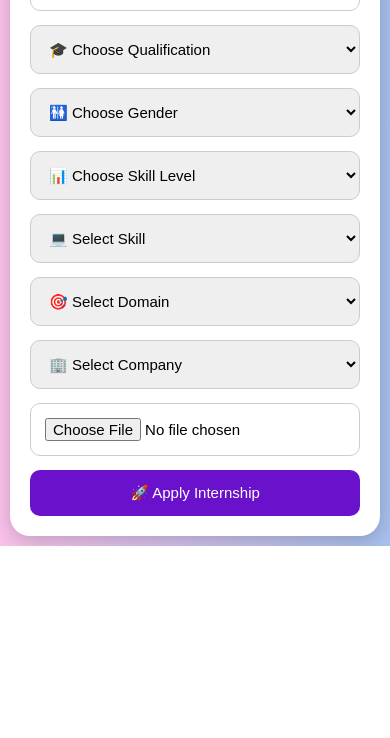
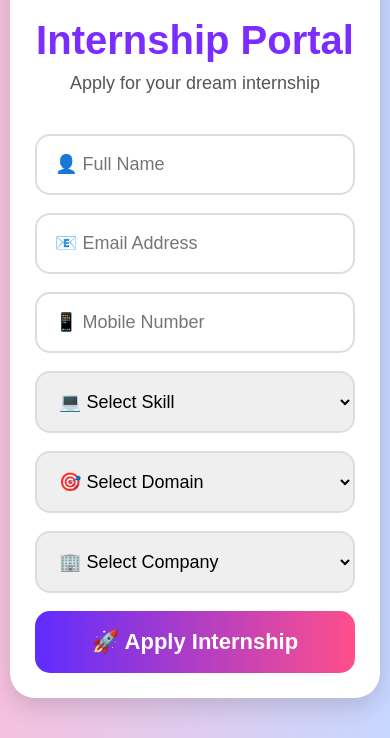
Before and after one commit to shivamkumar957678-hash/ai-internship-project-1, a Flask app: page / in a window 390 px wide. Shown: the part 387-1125 px from the top of the page. Before the commit the page ends 933 px from the top, so only its background shows below. Run offline with Flask 3, Linux system fonts and the light colour scheme.

Commit message:
Update index.html

```diff
--- a/templates/index.html
+++ b/templates/index.html
@@ -1,178 +1,375 @@
 <!DOCTYPE html>
 <html lang="en">
-
 <head>
-
-    <meta charset="UTF-8">
-
-    <meta name="viewport"
-          content="width=device-width, initial-scale=1.0">
-
+<meta charset="UTF-8" />
+<meta name="viewport" content="width=device-width, initial-scale=1.0"/>
 <title>Internship Portal</title>
 
-    <link rel="stylesheet"
-          href="{{ url_for('static', filename='style.css') }}">
+<link rel="stylesheet" href="https://cdnjs.cloudflare.com/ajax/libs/font-awesome/6.5.1/css/all.min.css"/>
 
+<style>
+
+*{
+    margin:0;
+    padding:0;
+    box-sizing:border-box;
+    font-family:Arial, sans-serif;
+}
+
+body{
+    background:linear-gradient(to right,#f6c1df,#c7d7ff);
+    min-height:100vh;
+}
+
+/* NAVBAR */
+
+.navbar{
+    width:100%;
+    padding:15px 30px;
+    background:linear-gradient(to right,#5f2cff,#ff4f8b);
+    display:flex;
+    justify-content:space-between;
+    align-items:center;
+    color:white;
+    flex-wrap:wrap;
+}
+
+.logo{
+    font-size:28px;
+    font-weight:bold;
+}
+
+.nav-links{
+    display:flex;
+    gap:20px;
+    flex-wrap:wrap;
+}
+
+.nav-links a{
+    color:white;
+    text-decoration:none;
+    font-weight:bold;
+}
+
+/* MAIN CONTAINER */
+
+.container{
+    width:95%;
+    max-width:1300px;
+    margin:40px auto;
+    background:white;
+    border-radius:25px;
+    padding:40px;
+    display:flex;
+    gap:40px;
+    align-items:center;
+    justify-content:center;
+    box-shadow:0 8px 25px rgba(0,0,0,0.15);
+    flex-wrap:wrap;
+}
+
+/* LEFT SIDE */
+
+.left{
+    flex:1;
+    min-width:300px;
+    text-align:center;
+}
+
+.left img{
+    width:100%;
+    max-width:450px;
+}
+
+.left h1{
+    font-size:55px;
+    color:#7b2cff;
+    margin-top:15px;
+}
+
+.left p{
+    margin-top:10px;
+    font-size:22px;
+    color:#555;
+}
+
+/* RIGHT FORM */
+
+.right{
+    flex:1;
+    min-width:320px;
+}
+
+form{
+    display:flex;
+    flex-direction:column;
+    gap:18px;
+}
+
+.input-box{
+    width:100%;
+}
+
+.input-box input,
+.input-box select{
+    width:100%;
+    padding:18px;
+    border-radius:15px;
+    border:2px solid #ddd;
+    font-size:18px;
+    outline:none;
+}
+
+.input-box input:focus,
+.input-box select:focus{
+    border-color:#7b2cff;
+}
+
+.btn{
+    width:100%;
+    padding:18px;
+    border:none;
+    border-radius:15px;
+    background:linear-gradient(to right,#5f2cff,#ff4f8b);
+    color:white;
+    font-size:22px;
+    font-weight:bold;
+    cursor:pointer;
+    transition:0.3s;
+}
+
+.btn:hover{
+    transform:scale(1.02);
+}
+
+/* SUCCESS PAGE */
+
+.success-box{
+    width:90%;
+    max-width:700px;
+    margin:60px auto;
+    background:white;
+    border-radius:25px;
+    padding:40px;
+    text-align:center;
+    box-shadow:0 8px 25px rgba(0,0,0,0.15);
+}
+
+.success-box h1{
+    color:#7b2cff;
+    margin-bottom:20px;
+    font-size:45px;
+}
+
+.success-box p{
+    font-size:20px;
+    margin:10px 0;
+}
+
+.task-btn{
+    margin-top:25px;
+}
+
+/* TASK PAGE */
+
+.task-box{
+    width:90%;
+    max-width:700px;
+    margin:60px auto;
+    background:white;
+    border-radius:25px;
+    padding:40px;
+    box-shadow:0 8px 25px rgba(0,0,0,0.15);
+}
+
+.task-box h1{
+    color:#7b2cff;
+    margin-bottom:15px;
+    text-align:center;
+    font-size:42px;
+}
+
+.task-box ul{
+    margin:20px 0;
+    padding-left:25px;
+}
+
+.task-box ul li{
+    font-size:20px;
+    margin-bottom:10px;
+}
+
+.upload-box{
+    margin-top:25px;
+}
+
+/* OFFER LETTER */
+
+.offer-container{
+    width:95%;
+    max-width:1000px;
+    margin:40px auto;
+    background:white;
+    border:8px solid #6fd34f;
+    border-radius:25px;
+    padding:50px;
+    position:relative;
+    box-shadow:0 8px 25px rgba(0,0,0,0.15);
+}
+
+.offer-container h1{
+    text-align:center;
+    font-size:60px;
+    margin-bottom:40px;
+}
+
+.offer-grid{
+    display:grid;
+    grid-template-columns:repeat(3,1fr);
+    gap:30px;
+    margin-bottom:40px;
+}
+
+.offer-item h3{
+    color:gray;
+    margin-bottom:10px;
+    font-size:24px;
+}
+
+.offer-item p{
+    font-size:28px;
+    font-weight:bold;
+}
+
+.offer-text{
+    font-size:24px;
+    line-height:1.7;
+    margin-top:30px;
+}
+
+.offer-footer{
+    margin-top:60px;
+    font-size:24px;
+    font-weight:bold;
+}
+
+.download-btn{
+    margin-top:35px;
+}
+
+/* MOBILE */
+
+@media(max-width:900px){
+
+    .container{
+        flex-direction:column;
+        padding:25px;
+    }
+
+    .left h1{
+        font-size:40px;
+    }
+
+    .left p{
+        font-size:18px;
+    }
+
+    .offer-grid{
+        grid-template-columns:1fr;
+    }
+
+    .offer-container{
+        padding:25px;
+    }
+
+    .offer-container h1{
+        font-size:38px;
+    }
+
+    .offer-item p{
+        font-size:22px;
+    }
+
+    .offer-text{
+        font-size:19px;
+    }
+
+}
+
+</style>
 </head>
 
 <body>
 
+<!-- NAVBAR -->
+
+<div class="navbar">
+    <div class="logo">🚀 Internship Portal</div>
+
+    <div class="nav-links">
+        <a href="#">1 Apply</a>
+        <a href="#">2 Task Work</a>
+        <a href="#">3 Offer Letter</a>
+    </div>
+</div>
+
+<!-- HOME PAGE -->
+
 <div class="container">
 
-    <!-- LEFT PANEL -->
-
-    <div class="left-panel">
-
-        <h1>🚀 Internship Portal</h1>
-
-        <p>
-            Apply for your dream internship
-        </p>
-
-        <img src="https://cdn-icons-png.flaticon.com/512/3135/3135715.png">
-
+    <div class="left">
+        <img src="https://cdn-icons-png.flaticon.com/512/3135/3135755.png">
+        <h1>Internship Portal</h1>
+        <p>Apply for your dream internship</p>
     </div>
 
-    <!-- RIGHT PANEL -->
+    <div class="right">
 
-    <div class="right-panel">
+        <form action="/internships" method="POST">
 
-        <h2>Apply Internship</h2>
+            <div class="input-box">
+                <input type="text" name="name" placeholder="👤 Full Name" required>
+            </div>
 
-        <form action="/internships"
-              method="POST"
-              enctype="multipart/form-data">
+            <div class="input-box">
+                <input type="email" name="email" placeholder="📧 Email Address" required>
+            </div>
 
-            <input type="text"
-                   name="name"
-                   placeholder="👤 Full Name"
-                   required>
+            <div class="input-box">
+                <input type="text" name="contact" placeholder="📱 Mobile Number" required>
+            </div>
 
-            <input type="email"
-                   name="email"
-                   placeholder="📧 Email Address"
-                   required>
-
-            <input type="text"
-                   name="phone"
-                   placeholder="📱 10 Digit Mobile Number"
-                   pattern="[0-9]{10}"
-                   maxlength="10"
-                   minlength="10"
-                   required>
-
-            <!-- Qualification -->
-
-            <select name="qualification" required>
-
-                <option value="">
-                    🎓 Choose Qualification
-                </option>
-
-                <option>B.Tech</option>
-                <option>BCA</option>
-                <option>MCA</option>
-                <option>B.Sc</option>
-                <option>M.Tech</option>
-                <option>Diploma</option>
-
-            </select>
-
-            <!-- Gender -->
-
-            <select name="gender" required>
-
-                <option value="">
-                    🚻 Choose Gender
-                </option>
-
-                <option>Male</option>
-                <option>Female</option>
-                <option>Other</option>
-
-            </select>
-
-            <!-- Skill Level -->
-
-            <select name="skill_level" required>
-
-                <option value="">
-                    📊 Choose Skill Level
-                </option>
-
-                <option>Beginner</option>
-                <option>Intermediate</option>
-                <option>Advanced</option>
-
-            </select>
-
-            <!-- Skill -->
-
+            <div class="input-box">
                 <select name="skill" required>
-
-                <option value="">
-                    💻 Select Skill
-                </option>
-
+                    <option value="">💻 Select Skill</option>
                     <option>Python</option>
                     <option>Java</option>
-                <option>C++</option>
-                <option>JavaScript</option>
-                <option>HTML/CSS</option>
+                    <option>Web Development</option>
+                    <option>Machine Learning</option>
+                </select>
+            </div>
 
-            </select>
-
-            <!-- Domain -->
-
+            <div class="input-box">
                 <select name="domain" required>
-
-                <option value="">
-                    🎯 Select Domain
-                </option>
-
-                <option>Frontend</option>
-                <option>Backend</option>
+                    <option value="">🎯 Select Domain</option>
                     <option>AI/ML</option>
                     <option>Data Science</option>
-                <option>Cloud Computing</option>
-                <option>DevOps</option>
-                <option>Full Stack</option>
+                    <option>Web Development</option>
+                    <option>Cyber Security</option>
+                </select>
+            </div>
 
-            </select>
-
-            <!-- Company -->
-
+            <div class="input-box">
                 <select name="company" required>
-
-                <option value="">
-                    🏢 Select Company
-                </option>
-
+                    <option value="">🏢 Select Company</option>
                     <option>TCS</option>
                     <option>Infosys</option>
                     <option>Wipro</option>
-                <option>Google</option>
-                <option>Microsoft</option>
-                <option>IBM</option>
                     <option>Amazon</option>
-                <option>Accenture</option>
-                <option>Cognizant</option>
-                <option>Capgemini</option>
+                </select>
+            </div>
 
-            </select>
-
-            <!-- Resume Upload -->
-
-            <input type="file"
-                   name="resume"
-                   accept=".pdf,.doc,.docx"
-                   required>
-
-            <button type="submit">
-
-                🚀 Apply Internship
-
-            </button>
+            <button class="btn">🚀 Apply Internship</button>
 
         </form>
 
```
Lines whose indentation alone changed are shown as unchanged.
